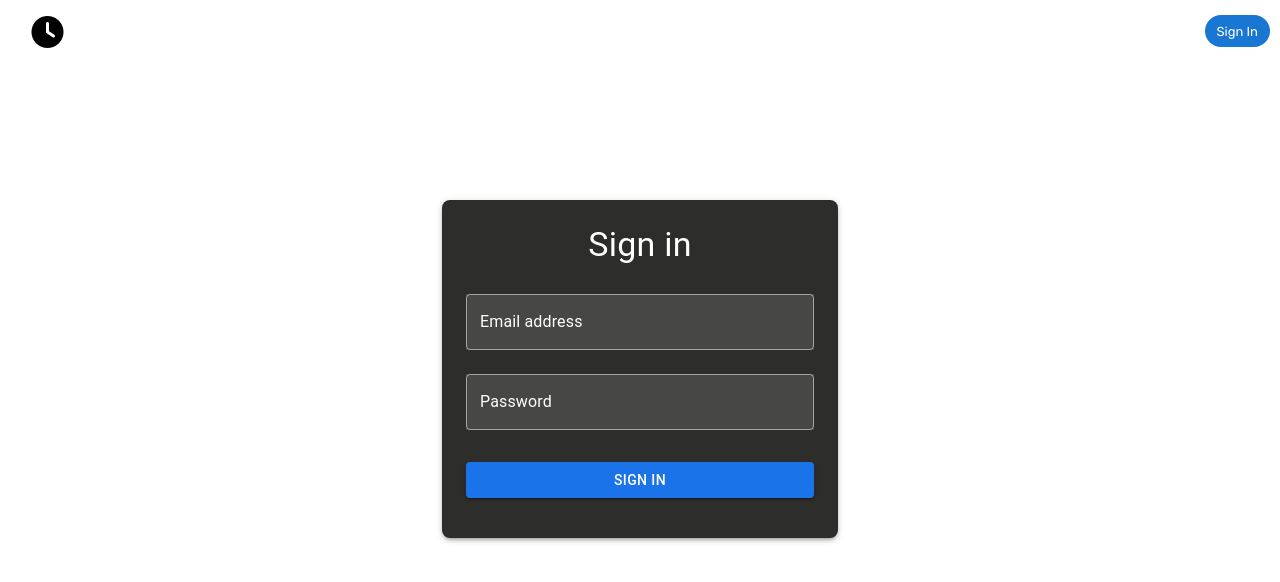
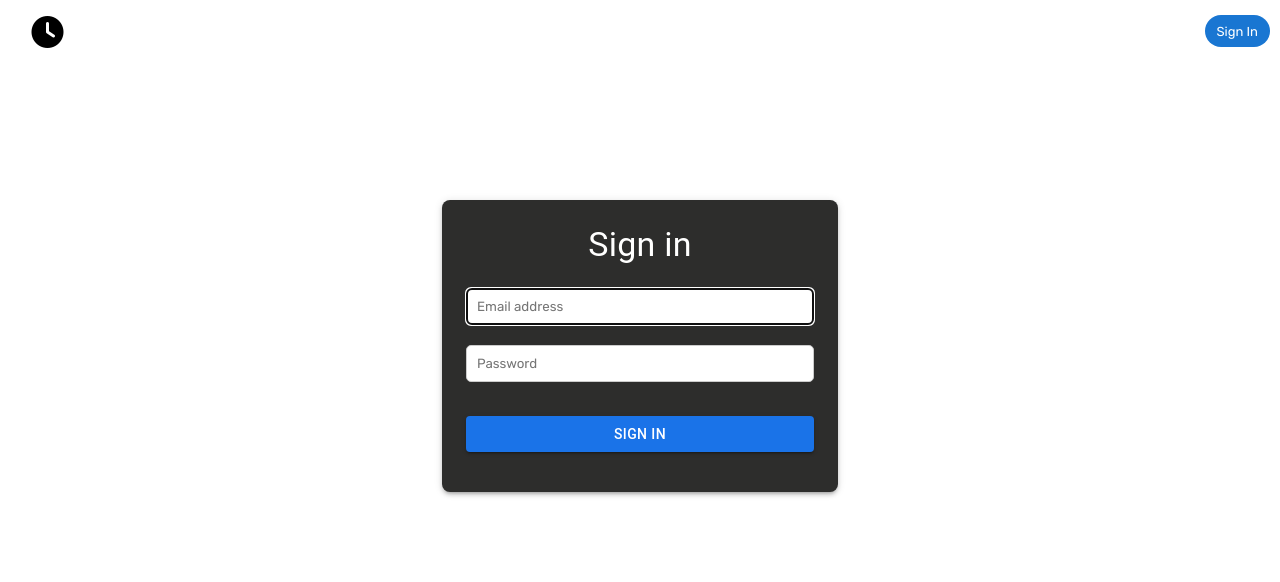
Before and after one commit to rmorrisgit/hackathonTimesheet, a React (Vite) app in the folder client/: page /signin in a window 1280 px wide. Shown: the top 582 px of the page. Built offline with nearby package versions, Linux system fonts and the light colour scheme.

Commit message:
replaced form email and password code so that you dont have to press sign in multiple times in order to sign in. added css to make text fields look more standard

```diff
--- a/client/src/components/SignIn.jsx
+++ b/client/src/components/SignIn.jsx
@@ -3,6 +3,7 @@ import { useForm } from 'react-hook-form';
 import { useNavigate } from 'react-router-dom';
 import { useAuth } from '../context/authContext'; // Import useAuth for auth state management
 import { TextField, Button, Container, Typography, Box, Alert } from '@mui/material';
+import '../css/form_control.css';
 
 const SignIn = () => {
   const { login } = useAuth(); // Destructure login from AuthContext
@@ -56,68 +57,18 @@ const SignIn = () => {
           Sign in
         </Typography>
         <form onSubmit={handleSubmit(receiveFormData)} style={{ width: '100%' }}>
-          <TextField
-            fullWidth
-            margin="normal"
-            label="Email address"
-            {...register('email', emailValidationRules)}
-            error={Boolean(errors.email)}
-            helperText={errors.email?.message}
-            onChange={() => setLoginMessage('')}
-            variant="outlined"
-            InputLabelProps={{
-              style: { color: 'white' }
-            }}
-            InputProps={{
-              style: { color: 'white' }
-            }}
-            sx={{
-              backgroundColor: 'rgba(255, 255, 255, 0.12)',
-              '& .MuiOutlinedInput-root': {
-                '& fieldset': {
-                  borderColor: 'rgba(255, 255, 255, 0.5)', // Light border color
-                },
-                '&:hover fieldset': {
-                  borderColor: '#1a73e8', // Highlight border color on hover
-                },
-                '&.Mui-focused fieldset': {
-                  borderColor: '#1a73e8', // Border color when focused
-                },
-              },
-            }}
-          />
+        <label htmlFor="inputEmail" className="sr-only">Email address</label>
 
-          <TextField
-            fullWidth
-            margin="normal"
-            label="Password"
-            {...register('password', passwordValidationRules)}
-            type="password"
-            error={Boolean(errors.password)}
-            helperText={errors.password?.message}
-            onChange={() => setLoginMessage('')}
-            variant="outlined"
-            InputLabelProps={{
-              style: { color: 'white' }
-            }}
-            InputProps={{
-              style: { color: 'white' }
-            }}
-            sx={{
-              backgroundColor: 'rgba(255, 255, 255, 0.12)',
-              '& .MuiOutlinedInput-root': {
-                '& fieldset': {
-                  borderColor: 'rgba(255, 255, 255, 0.5)', // Light border color
-                },
-                '&:hover fieldset': {
-                  borderColor: '#1a73e8', // Highlight border color on hover
-                },
-                '&.Mui-focused fieldset': {
-                  borderColor: '#1a73e8', // Border color when focused
-                },
-              },
-            }}
-          />
+        {/* <TextField id="outlined-basic" label="Email" variant="outlined" sx={{ marginBottom: 2 , width: '100%', background: 'white'}}> */}
+            <input {...register('email', {required: "Email is required."})} id="inputEmail" className="form-control" placeholder="Email address" autoFocus />
+        {/* </TextField> */}
+            {errors.email?.type === 'required' && <p role="alert" style={{color:'red'}}>Email is required</p>}
+
+        {/* <TextField id="outlined-basic" label="Password" variant="outlined" sx={{width: '100%', background: 'white'}}> */}
+            <label htmlFor="inputPassword" className="sr-only">Password</label>
+            <input {...register('password', {required: "Password is required"})} type="password" id="inputPassword" className="form-control" placeholder="Password" />
+        {/* </TextField> */}
+            {errors.password?.type === 'required' && <p role="alert" style={{color:'red'}}>Password is required</p>}
 
           <Button
             type="submit"
--- /dev/null
+++ b/client/src/css/form_control.css
@@ -0,0 +1,8 @@
+.form-control{
+    width: 100%;
+    padding: 10px;
+    margin: 10px 0;
+    border: 1px solid #ccc;
+    border-radius: 5px;
+    box-sizing: border-box;
+}
```
